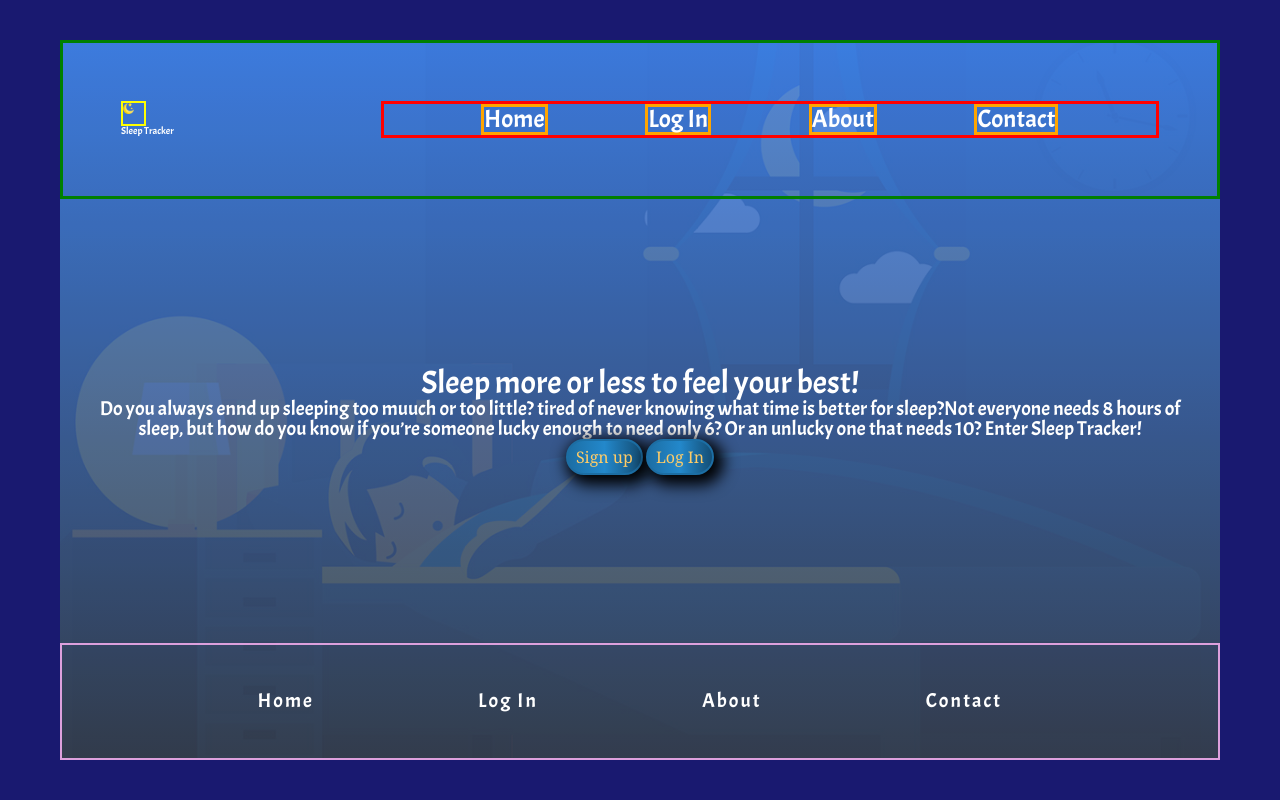
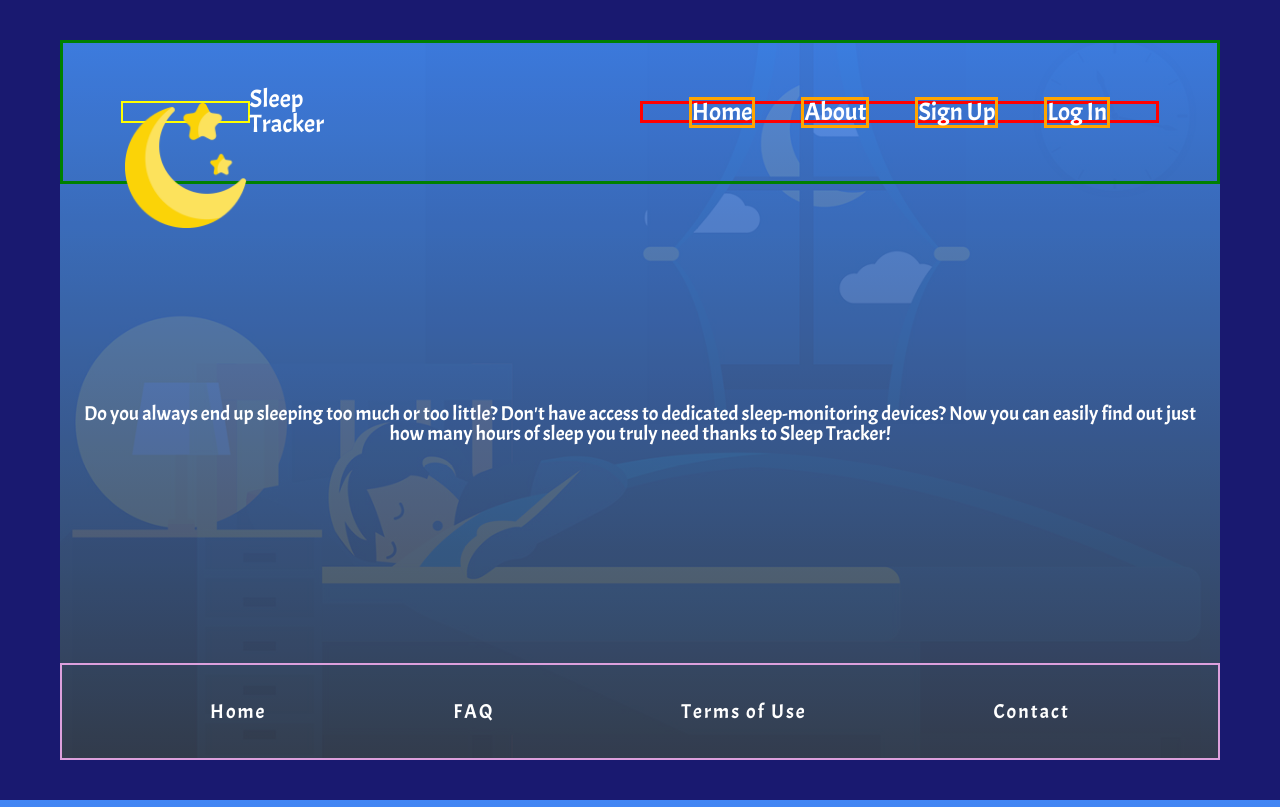
Before and after one commit to atoledo1/Sleeptracker-Marketing-Page, a plain HTML site: page index.html in a window 1280 px wide. Drawn offline with Linux system fonts and the light colour scheme.

Commit message:
add correct styling

```diff
--- a/index.html
+++ b/index.html
@@ -27,25 +27,20 @@
         </div>
         <nav>
           <a href="./home.html">Home</a>
-          <a href="./settings.html">Log In</a>
           <a href="./about.html">About</a>
-          <a href="./contact.html">Contact</a>
+          <a href="./signup.html">Sign Up</a>
+          <a href="./login.html">Log In</a>
         </nav>
       </header>
 
       <section class="firstcontent">
         <div class="text">
-          <h2>Sleep more or less to feel your best!</h2>
           <p>
-            Do you always ennd up sleeping too muuch or too little? tired of
-            never knowing what time is better for sleep?Not everyone needs 8
-            hours of sleep, but how do you know if you’re someone lucky enough
-            to need only 6? Or an unlucky one that needs 10? Enter Sleep
-            Tracker!
+            Do you always end up sleeping too much or too little?
+            Don't have access to dedicated sleep-monitoring devices?
+            Now you can easily find out just how many hours of sleep you truly need thanks to Sleep Tracker!
           </p>
-          <button type="button">Sign up</button>
-          <button type="button">Log In</button>
-        </div>
+        </siv>
       </section>
 
       <section>
@@ -54,8 +49,8 @@
       <footer>
         <nav>
           <a href="./home.html">Home</a>
-          <a href="./settings.html">Log In</a>
-          <a href="./about.html">About</a>
+          <a href="./FAQ.html">FAQ</a>
+          <a href="./terms.html">Terms of Use</a>
           <a href="./contact.html">Contact</a>
         </nav>
       </footer>
--- a/less/footer.less
+++ b/less/footer.less
@@ -1,11 +1,19 @@
 footer {
+  display: flex;
+  align-items: center;
+  justify-content: center;
   width: 100%;
+  height: 10%;
   padding: 4%;
-  padding-left: 10%;
   letter-spacing: 0.2rem;
-  border: 2px plum solid;
+  border: .2rem plum solid;
   font-size: 2rem;
   color: white;
+  nav {
+    width: 100%;
+    display: flex;
+    align-items: center;
+    justify-content: space-evenly;
     a {
       text-decoration: none;
       color: white;
@@ -14,3 +22,4 @@ footer {
       padding: 8%;
     }
   }
+}
--- a/less/global.less
+++ b/less/global.less
@@ -16,11 +16,11 @@ html {
 body {
   margin: 0px auto;
   width: 100%;
-  border-top: 40px midnightblue solid;
-  border-bottom: 40px midnightblue solid;
+  border-top: 4rem midnightblue solid;
+  border-bottom: 4rem midnightblue solid;
 
-  border-right: 60px midnightblue solid;
-  border-left: 60px midnightblue solid;
+  border-right: 6rem midnightblue solid;
+  border-left: 6rem midnightblue solid;
   //   background: #373b44;
   //   background: -webkit-linear-gradient(to bottom, #4286f4, #373b44);
   background: linear-gradient(to bottom, #4286f4, #373b44);
--- a/less/home-page.less
+++ b/less/home-page.less
@@ -23,6 +23,7 @@
   padding-left: 5%;
   padding: 2%;
   text-align: center;
+  height: 30%;
 
   h1 {
     font-size: 5rem;
@@ -39,32 +40,3 @@
 //   align-content: center;
 //   font-size: 2rem;
 // }
-
-Button {
-  color: rgb(255, 204, 103);
-  font-size: 16px;
-  line-height: 16px;
-  padding: 8px;
-  border-radius: 19px;
-  font-family: Georgia, serif;
-  font-weight: normal;
-  text-decoration: none;
-  font-style: normal;
-  font-variant: normal;
-  text-transform: none;
-  background-image: linear-gradient(
-    to right,
-    rgb(28, 110, 164) 0%,
-    rgb(35, 136, 203) 50%,
-    rgb(20, 78, 117) 100%
-  );
-  box-shadow: rgb(0, 0, 0) 5px 5px 15px 5px;
-  border: 2px solid rgb(28, 110, 164);
-  display: inline-block;
-}
-.myButton:hover {
-  background: #1c6ea4;
-}
-.myButton:active {
-  background: #144e75;
-}
--- a/less/navigation.less
+++ b/less/navigation.less
@@ -3,26 +3,36 @@ header {
   justify-content: center;
   width: 100%;
   padding: 5%;
-  border: 3px green solid;
+  border: .3rem green solid;
+  height: 20%;
 
   .leftnav {
+    display: flex;
+    flex-wrap: nowrap;
+    align-items: center;
     width: 25%;
+    margin-right: auto;
+
+    h1 {
+      font-size: 2.5rem;
+    }
   }
   .moon {
-    height: 2.5rem;
-    width: 2.5rem;
-    border: 2px yellow solid;
+    height: 100%;
+    width: 50%;
+    border: .2rem yellow solid;
     margin-right: auto;
     img {
-      width: 50%;
+      width: 100%;
       height: auto;
     }
   }
   nav {
     display: flex;
-    width: 75%;
+    width: 50%;
     font-size: 2.5rem;
-    border: 3px red solid;
+    border: .3rem red solid;
+    align-items: center;
     align-content: space-between;
     justify-content: space-evenly;
   }
@@ -31,6 +41,6 @@ header {
     color: white;
     text-align: center;
     align-content: space-between;
-    border: 3px orange solid;
+    border: .3rem orange solid;
   }
 }
```
Also changed, not shown: css/index.css. Lines whose indentation alone changed are shown as unchanged.
